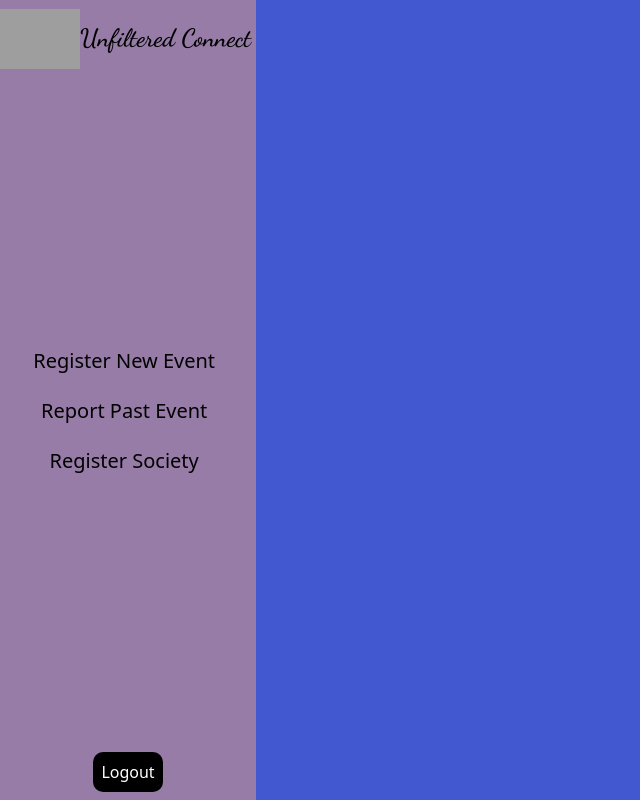
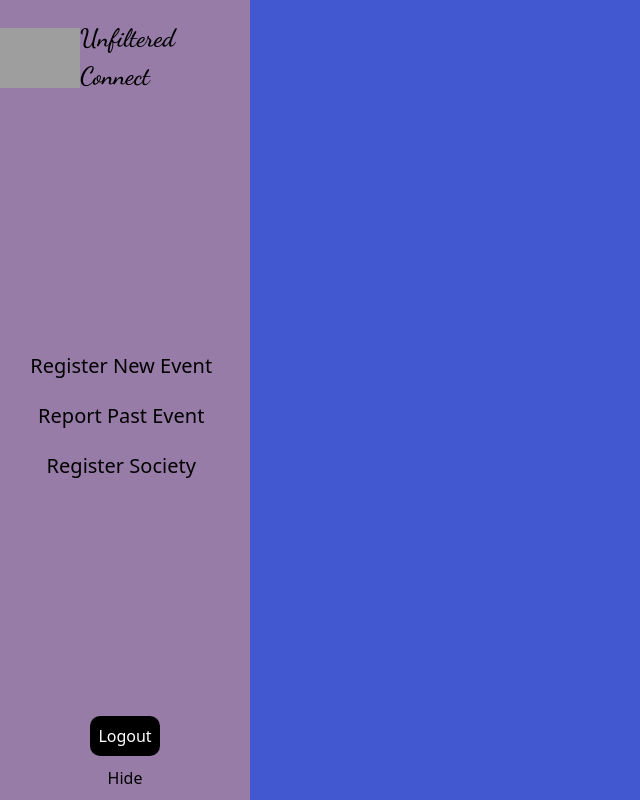
Before and after one commit to Rohan27s/Unfiltered-connect, a React (Vite) app: page /adminPanel in a window 1280 px wide. Shown: the whole page, without its empty margins (0-640 px from the left). Built offline with nearby package versions, Linux system fonts and the light colour scheme; grey boxes are pictures that could not be loaded.

Commit message:
bug sorted

```diff
--- a/package.json
+++ b/package.json
@@ -18,6 +18,7 @@
     "bootstrap": "^5.2.3",
     "carousel-react-rcdev": "^0.0.5",
     "dotenv": "^16.0.3",
+    "material-icons": "^1.13.6",
     "react": "^18.2.0",
     "react-bootstrap": "^2.7.0",
     "react-datepicker": "^4.11.0",
--- a/src/App.css
+++ b/src/App.css
@@ -345,7 +345,7 @@ margin-bottom: 0!important;
   display: flex;
   background-color: #000000;
   color: white;
-  padding: 0.5rem;
+  padding: 0.5rem!important;
   border-radius: 10px;
   margin: 0.5rem 0.5rem;
 
@@ -798,6 +798,7 @@ article.nextSlide {
   align-items: center;
   flex-direction: column;
   gap: 20px;
+  height: 100%;
 }
 
 .admin-container {
@@ -1155,6 +1156,56 @@ text-align: center;
   border-bottom: 1px solid rgba(0, 0, 0, 0.208);
   padding: 15px 0;
 }
+.main-admin {
+  display: flex;
+}
+
+.admin-nav {
+  width: 250px;
+  transition: width 0.3s ease;
+  /* Add any other necessary styles for the sidebar */
+}
+
+.mid-admin-nav {
+  list-style-type: none;
+  padding: 0;
+  margin: 0;
+}
+
+.mid-admin-nav.collapsed {
+  display: none;
+}
+
+.sidebar-toggle {
+  display: block;
+  margin-top: auto;
+  background: none;
+  border: none;
+  padding: 10px;
+  cursor: pointer;
+  text-align: center;
+  /* Add any other necessary styles for the toggle button */
+}
+
+.sidebar-toggle.collapsed {
+  transform: rotate(-90deg);
+}
+
+.admin-container {
+  flex-grow: 1;
+  /* Add any other necessary styles for the content container */
+}
+
+.main-admin.collapsed .admin-nav {
+  width: 80px;
+  /* Adjust the width when the sidebar is collapsed */
+}
+
+.main-admin.collapsed .mid-admin-nav {
+  display: none;
+  /* Hide the sidebar navigation when collapsed */
+}
+
 /* Mobile view css */
 @media only screen and (max-width: 500px) {
   .stepimg {
--- a/src/pages/Admin.jsx
+++ b/src/pages/Admin.jsx
@@ -1,80 +1,82 @@
-import React from 'react'
-import { useState } from 'react';
+import React, { useState } from 'react';
+import { useNavigate, Link } from 'react-router-dom';
 import RegisterEvent from '../partials/admin/RegisterEvent';
 import RegisterSociety from '../partials/admin/RegisterSociety';
 import Default from '../partials/admin/Default';
-import { useNavigate } from "react-router-dom";
 import RegisterPastEvent from '../partials/admin/RegisterPastEvent';
 import Header from '../partials/Header';
 import Footer from '../partials/Footer';
-import { Link } from 'react-router-dom';
+
 const Admin = () => {
   let navigate = useNavigate();
   const [isActive, setActive] = useState(false);
   const [isActive1, setActive1] = useState(false);
   const [isActive2, setActive2] = useState(false);
+  const [sidebarCollapsed, setSidebarCollapsed] = useState(false); // Track the state of sidebar collapse
 
-  //Redirect to admin login
+  // Redirect to admin login
   const handleLogout = () => {
     let path = `/admin`;
     navigate(path);
   }
-  //Set Underline under active headings
+
+  // Set Underline under active headings
   const handleClick = () => {
     setCurr(<RegisterEvent />)
     setActive(true)
     setActive1(false)
     setActive2(false)
   }
+
   const handleClick1 = () => {
     setCurr(<RegisterPastEvent />)
     setActive(false)
     setActive1(true)
     setActive2(false)
+  }
 
-  }
   const handleClick2 = () => {
     setCurr(<RegisterSociety />)
     setActive(false)
     setActive1(false)
     setActive2(true)
+  }
 
+  const [curr, setCurr] = useState(<Default />);
+
+  const toggleSidebar = () => {
+    setSidebarCollapsed(!sidebarCollapsed);
   }
-  const [curr, setCurr] = useState(<Default />);
+
   return (
     <>
-      <div className='main-admin'>
-        {/* <Header className="head-ad
-        min" /> */}
+      <div className={`main-admin ${sidebarCollapsed ? 'collapsed' : ''}`}>
         <div className="admin-nav">
           <div className="top-admin-nav">
             {/* Logo */}
             <Link to="/" className="block logo" aria-label="Cruip">
               <img className='nav-logo' src="https://res.cloudinary.com/rohangotwal/image/upload/v1671085611/Blog/logo_cy14jc.png" alt="" />
-              <h2>Unfiltered Connect</h2>
+              {sidebarCollapsed ? "" : <h2>Unfiltered Connect</h2>}
             </Link>
           </div>
-          <ul className='mid-admin-nav'>
+          <ul className={`mid-admin-nav ${sidebarCollapsed ? 'collapsed' : ''}`}>
             <li><button className={isActive ? "active" : null} onClick={handleClick}>Register New Event</button></li>
-            {/* <li>|</li> */}
             <li><button className={isActive1 ? "active" : null} onClick={handleClick1}>Report Past Event</button></li>
-            {/* <li>|</li> */}
-
             <li><button className={isActive2 ? "active" : null} onClick={handleClick2}>Register Society</button></li>
           </ul>
           <div className="bottom-nav-admin">
-
-            <button className="logout" onClick={handleLogout}>Logout</button>
+            <button className={`mid-admin-nav ${sidebarCollapsed ? 'logout collapsed' : 'logout'}`} onClick={handleLogout}>Logout</button>
           </div>
+          <button className={`sidebar-toggle ${sidebarCollapsed ? 'collapsed' : ''}`} onClick={toggleSidebar}>
+            {sidebarCollapsed?"Show":"Hide" }
+          </button>
         </div>
         <div className="admin-container">
           {curr}
         </div>
       </div>
-      {/* <Footer/> */}
-
     </>
   )
 }
 
-export default Admin
+export default Admin;
```
Also changed, not shown: 1 other file (tests, documents, lock files or other folders).
